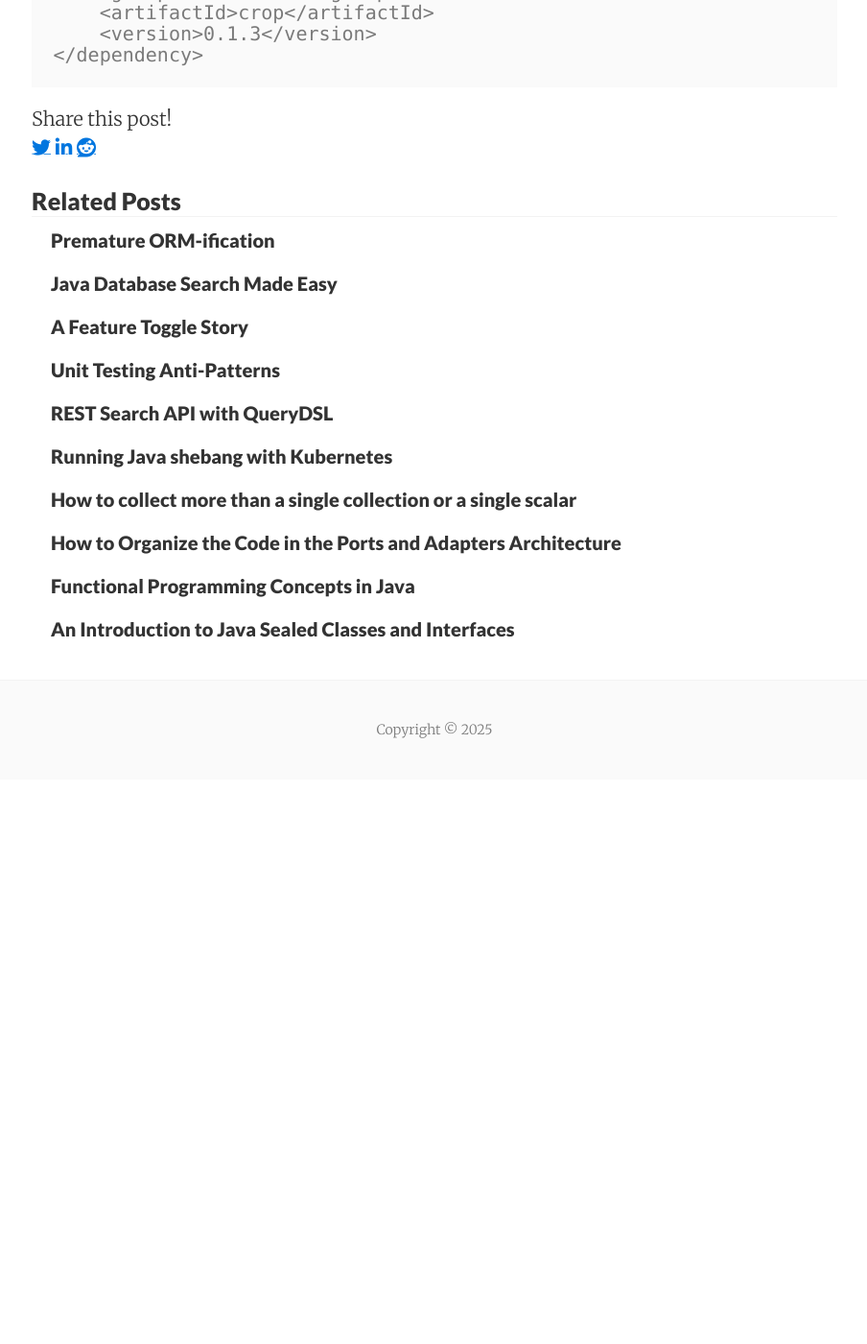
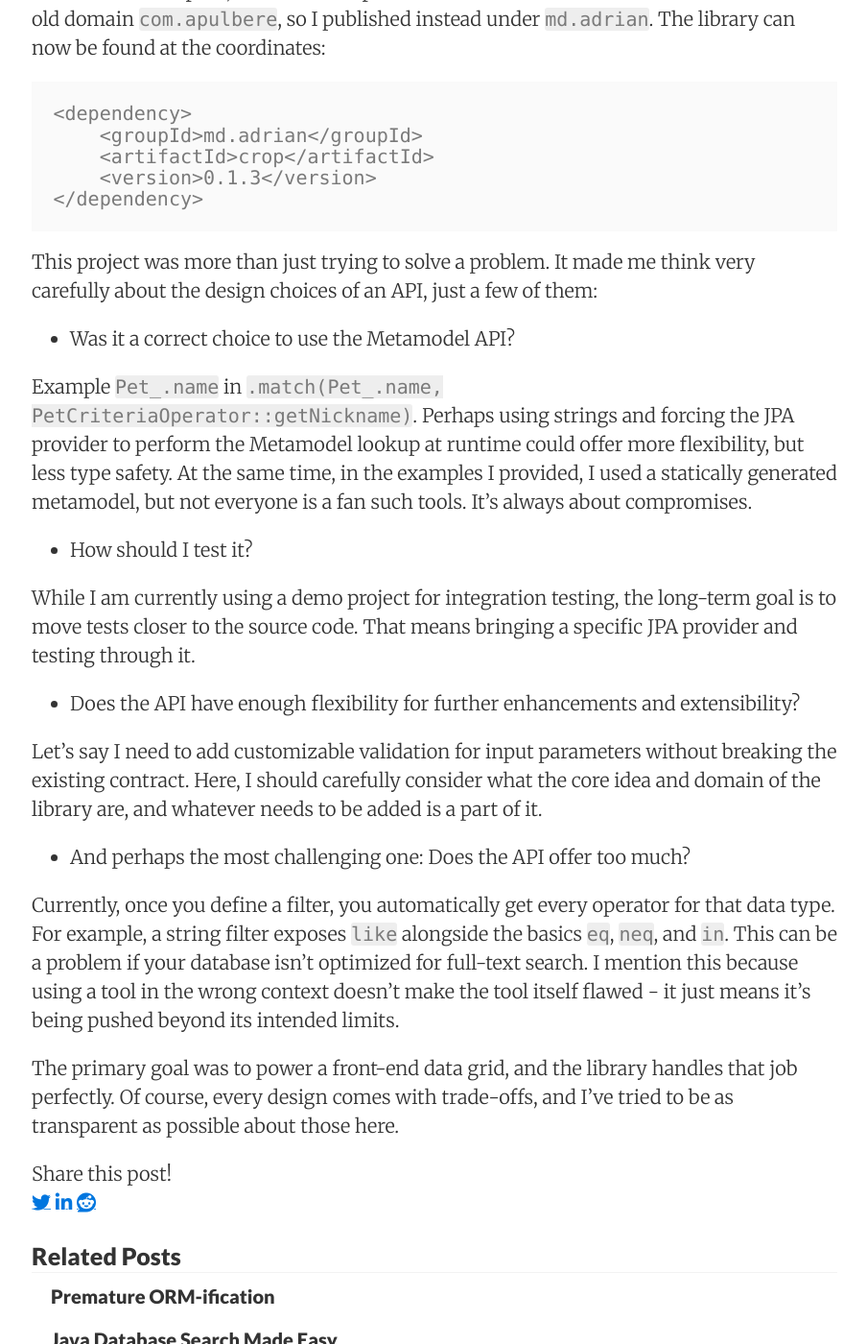
Before and after one commit to apulbere/apulbere.github.io, a Jekyll site: the page built from _posts/2025-12-22-crop-new-namespace.md, in a window 1280 px wide and 1400 px high, scrolled down 1519 px. Shown: the whole window at 96% size, without its empty margins (187-1091 px from the left). Built offline with Jekyll 4.4.1, drawn with Linux system fonts in a browser that asks for light colours; nearby versions of some CDN libraries; before the commit the page ends 2331 px from its top, so only the background shows below that; some of the changed text lies outside the part shown.

Commit message:
edit crop article

````diff
--- a/_posts/2025-12-22-crop-new-namespace.md
+++ b/_posts/2025-12-22-crop-new-namespace.md
@@ -1,6 +1,6 @@
 ---
 layout: post
-title: CrOp 0.1.3 Release
+title: "CrOp 0.1.3: Adding Result Counts and a Look at API Trade-offs"
 tags: [rsql, java, rest, jpa]
 ---
 
@@ -8,10 +8,10 @@ I'm happy to share that I've added a new feature to [CrOp](https://github.com/ap
 
 In my [previous articles](https://adrian.md/2024/07/14/crop/), I explained what problem it solves in a typical REST service. At the time, I was still missing a way to count the total result. This is a must-have in a paginated query. [`@Query`](https://docs.spring.io/spring-data/jpa/docs/current/api/org/springframework/data/jpa/repository/Query.html) from Spring Data JPA, for example, has a separate attribute for that - `countQuery`.
 
-Seems trivial now, as any problem in retrospect, but at the time I was getting `SqmRoot not yet resolved to TableGroup`. And this was because I was using the wrong root to apply predicates for count.
+Seems trivial now, as any problem in retrospect, but at the time I was getting `SqmRoot not yet resolved to TableGroup` error. And that was because I was using the wrong root to apply predicates for count.
 Storing predicates as a function that accepts another root allowed me to reapply them for count.
 
-Below is an example of count, note that it is the same query as for select, but a different execution method at the end:
+Below is an example of count. Note that it is the same query as for select, but a different execution method at the end:
 
 ```java
 @GetMapping("/pets/count")
@@ -44,3 +44,23 @@ About the namespace, I did it for simple economic reasons - did not want to rene
     <version>0.1.3</version>
 </dependency>
 ```
+
+This project was more than just trying to solve a problem. It made me think very carefully about the design choices of an API, just a few of them:
+
+* Was it a correct choice to use the Metamodel API?
+
+Example `Pet_.name` in `.match(Pet_.name, PetCriteriaOperator::getNickname)`. Perhaps using strings and forcing the JPA provider to perform the Metamodel lookup at runtime could offer more flexibility, but less type safety. At the same time, in the examples I provided, I used a statically generated metamodel, but not everyone is a fan such tools. It's always about compromises.
+
+* How should I test it?
+
+While I am currently using a demo project for integration testing, the long-term goal is to move tests closer to the source code. That means bringing a specific JPA provider and testing through it.
+
+* Does the API have enough flexibility for further enhancements and extensibility?
+
+Let's say I need to add customizable validation for input parameters without breaking the existing contract. Here, I should carefully consider what the core idea and domain of the library are, and whatever needs to be added is a part of it.
+
+* And perhaps the most challenging one: Does the API offer too much?
+
+Currently, once you define a filter, you automatically get every operator for that data type. For example, a string filter exposes `like` alongside the basics `eq`, `neq`, and `in`. This can be a problem if your database isn't optimized for full-text search. I mention this because using a tool in the wrong context doesn't make the tool itself flawed - it just means it's being pushed beyond its intended limits.
+
+The primary goal was to power a front-end data grid, and the library handles that job perfectly. Of course, every design comes with trade-offs, and I’ve tried to be as transparent as possible about those here.
````
